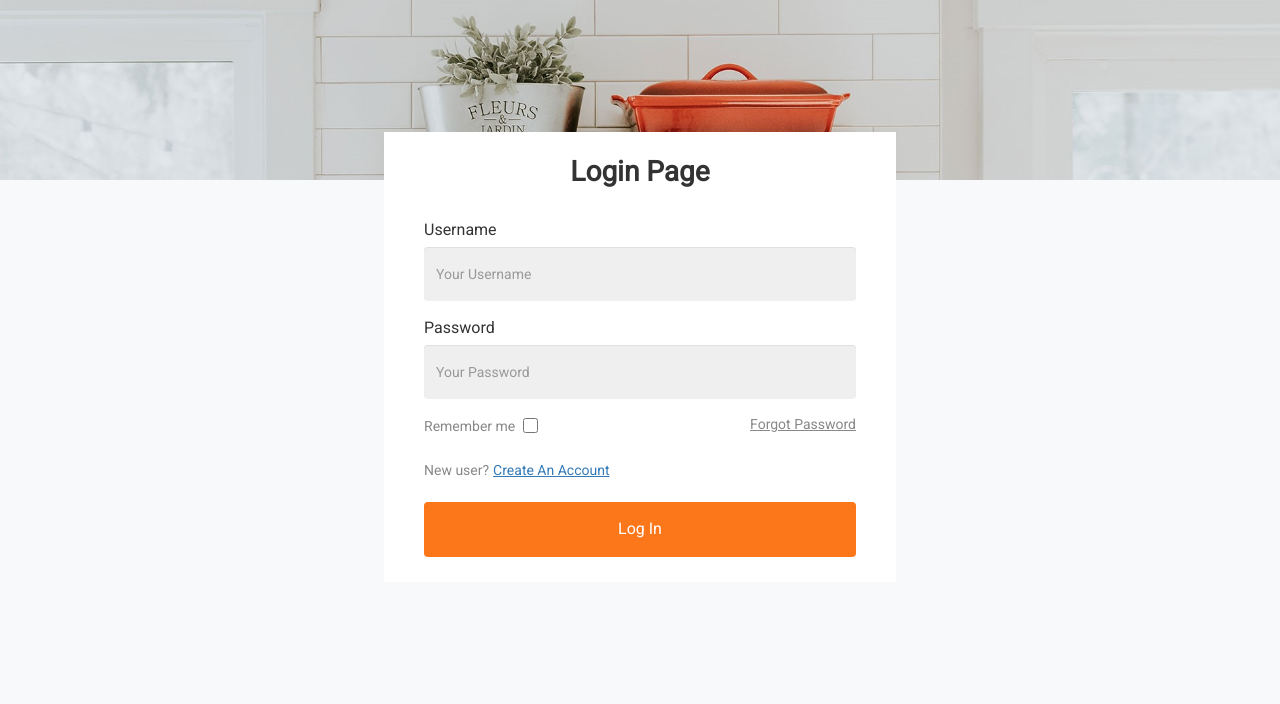
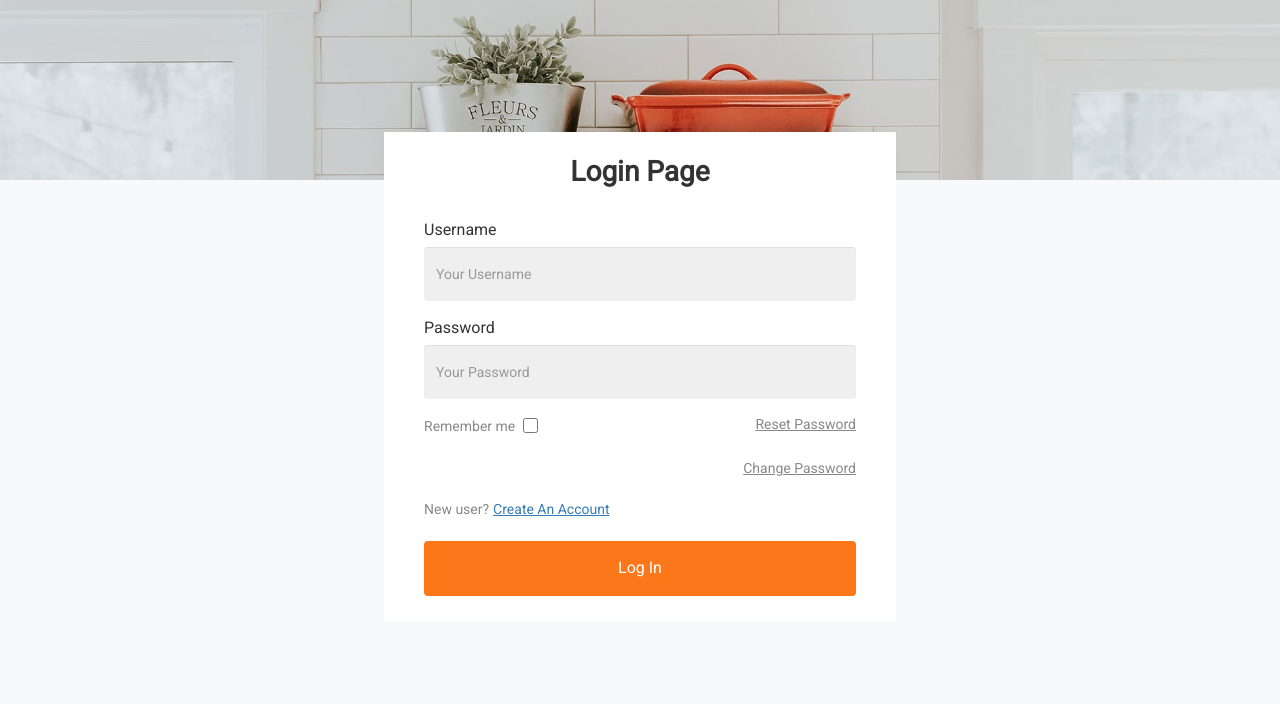
Before and after one commit to peiting00/PHP-Group-Mini-Project, a PHP site: page /login.php in a window 1280 px wide. Shown: the top 704 px of the page. Run offline with PHP 8.4, Linux system fonts and the light colour scheme.

Commit message:
Update login.php

```diff
--- a/login.php
+++ b/login.php
@@ -36,7 +36,10 @@
                         <div class="form-group">
                             <label for="remember_me"><span>Remember me</span>
                             <input type="checkbox" name="remember_me" id="remember_me"/></label>
-                            <span><a href="resetPwd.php" class="forgot-pass">Forgot Password</a></span>
+                            <span><a href="resetPwd.php" class="forgot-pass">Reset Password</a></span>
+                        </div>
+                        <div class="form-group">
+                            <span><a href="changePwd.php" class="forgot-pass">Change Password</a></span><br>
                         </div>
                         <div class="form-group">
                             <span>New user?</span>
@@ -91,7 +94,6 @@
 
         $hashed_password = password_hash($password, PASSWORD_DEFAULT);
 
-
         $loginQuery = mysqli_query($conn, "SELECT password_hash FROM user WHERE username='$username'");
         $password_hash = mysqli_fetch_row($loginQuery);
 
```
